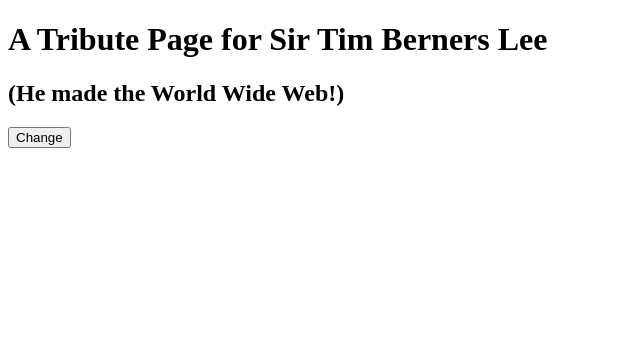
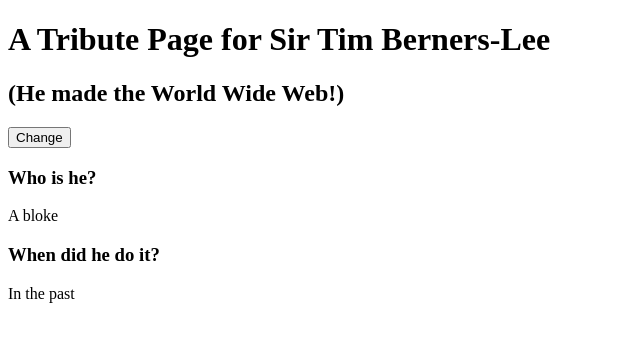
Before and after one commit to Hallinskioi/Tribute-Page, a plain HTML site: page index.html in a window 1280 px wide. Shown: the whole page, without its empty margins (0-640 px from the left). Drawn offline with Linux system fonts and the light colour scheme.

Commit message:
Index page basic
Basic index page

```diff
--- a/index.html
+++ b/index.html
@@ -2,14 +2,30 @@
 <html>
     <head>
         <title>A Tribute Page</title>
+        <meta lang="en">
+
     </head>
     <body>
         <header>
-            <h1>A Tribute Page for Sir Tim Berners Lee</h1>
+            <h1>A Tribute Page for Sir Tim Berners-Lee</h1>
             <h2>(He made the World Wide Web!)</h2>
             <button>Change</button>
             <script></script>
         </header>
+        <main>
+            <div class="info">
+                <h3>Who is he?</h3>
+                <p>
+                    A bloke
+                </p>
+                <h3>When did he do it?</h3>
+                <p>
+                    In the past
+                </p>
+            </div>
+        </main>
+        <footer>
 
+        </footer>
     </body>
 </html>
```
